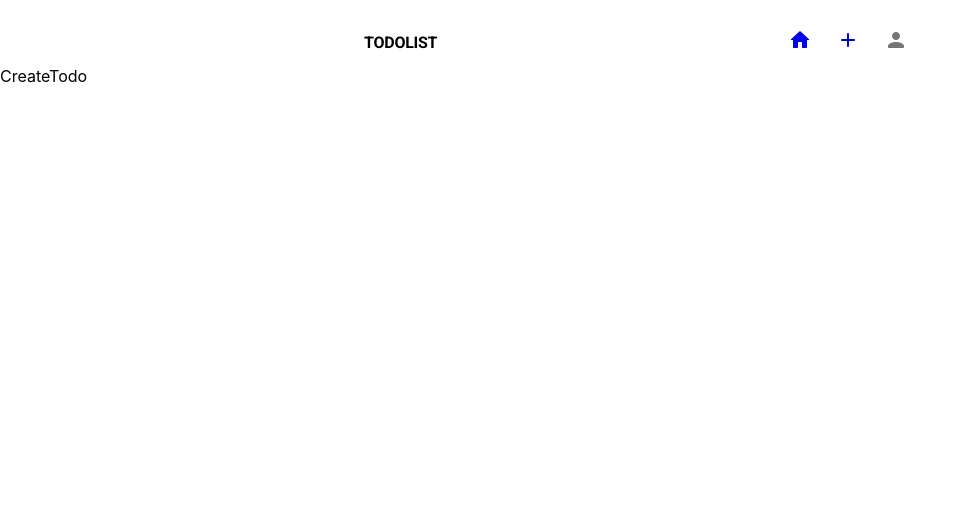
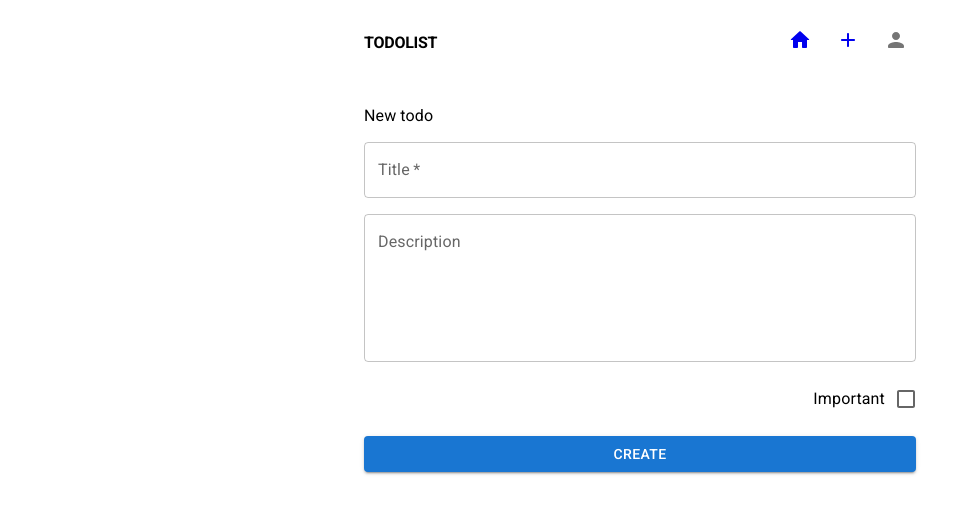
Before and after one commit to Commonlk/todolist, a React (Create React App) app in the folder frontend/: page /create in a window 1280 px wide. Shown: the top 514 px of the page, without its empty margins (0-979 px from the left). Built offline with nearby package versions, Linux system fonts and the light colour scheme.

Commit message:
Add create and edit todo components

```diff
--- a/frontend/src/components/todo/CreateTodo.tsx
+++ b/frontend/src/components/todo/CreateTodo.tsx
@@ -1,7 +1,43 @@
-import React from "react";
+import {
+  Button,
+  Checkbox,
+  Container,
+  FormControlLabel,
+  TextField,
+  Typography,
+} from "@mui/material";
+import { Box } from "@mui/system";
 
 const CreateTodo = () => {
-  return <div>CreateTodo</div>;
+  return (
+    <Container maxWidth="sm" sx={{ marginTop: 5 }}>
+      <Typography variant="h4" sx={{ fontSize: 16 }}>
+        New todo
+      </Typography>
+      <Box component="form" autoComplete="off" sx={{ marginTop: 2 }}>
+        <TextField fullWidth required id="title" label="Title" />
+        <TextField
+          sx={{ marginTop: 2 }}
+          fullWidth
+          multiline
+          maxRows={8}
+          minRows={5}
+          id="description"
+          label="Description"
+        />
+        <Box sx={{ display: "flex", justifyContent: "end", marginTop: 2 }}>
+          <FormControlLabel
+            control={<Checkbox />}
+            label="Important"
+            labelPlacement="start"
+          />
+        </Box>
+        <Button sx={{ marginTop: 2 }} fullWidth variant="contained">
+          Create
+        </Button>
+      </Box>
+    </Container>
+  );
 };
 
 export default CreateTodo;
--- a/frontend/src/components/todo/EditTodo.tsx
+++ b/frontend/src/components/todo/EditTodo.tsx
@@ -1,7 +1,43 @@
-import React from "react";
+import {
+  Button,
+  Checkbox,
+  Container,
+  FormControlLabel,
+  TextField,
+  Typography,
+} from "@mui/material";
+import { Box } from "@mui/system";
 
 const EditTodo = () => {
-  return <div>EditTodo</div>;
+  return (
+    <Container maxWidth="sm" sx={{ marginTop: 5 }}>
+      <Typography variant="h4" sx={{ fontSize: 16 }}>
+        Edit todo
+      </Typography>
+      <Box component="form" autoComplete="off" sx={{ marginTop: 2 }}>
+        <TextField fullWidth required id="title" label="Title" />
+        <TextField
+          sx={{ marginTop: 2 }}
+          fullWidth
+          multiline
+          maxRows={8}
+          minRows={5}
+          id="description"
+          label="Description"
+        />
+        <Box sx={{ display: "flex", justifyContent: "end", marginTop: 2 }}>
+          <FormControlLabel
+            control={<Checkbox />}
+            label="Important"
+            labelPlacement="start"
+          />
+        </Box>
+        <Button sx={{ marginTop: 2 }} fullWidth variant="contained">
+          Edit
+        </Button>
+      </Box>
+    </Container>
+  );
 };
 
 export default EditTodo;
```
